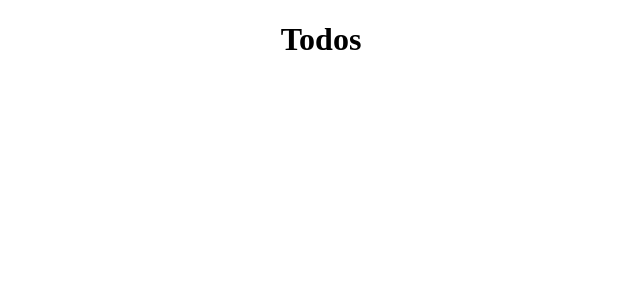
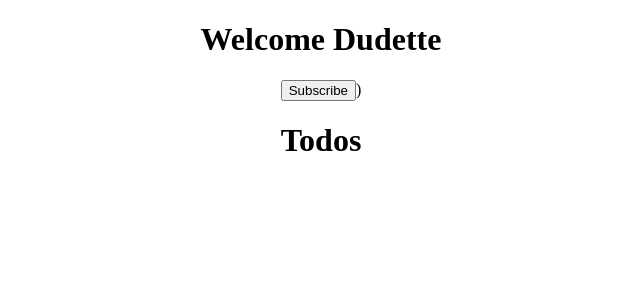
Before and after one commit to rob4abcba/ReactJS-Project, a React (Create React App) app: page / in a window 1280 px wide. Shown: the top 300 px of the page, without its empty margins (319-959 px from the left). Built offline with nearby package versions, Linux system fonts and the light colour scheme.

Commit message:
First commit

```diff
--- a/src/App.js
+++ b/src/App.js
@@ -1,6 +1,7 @@
 import React from 'react';
 import Todos from './components/Todos';
 import './App.css';
+import Message from './components/Message';
 
 class App extends React.Component {
   constructor(props) {
@@ -28,6 +29,7 @@
   render() {
   return (
     <div className="App">
+      <Message />
       <Todos />
     </div>
   );
--- /dev/null
+++ b/src/components/Message.js
@@ -0,0 +1,31 @@
+import React from 'react';
+
+class Message extends React.Component {
+    constructor() {
+        super()
+        this.state = {
+            message: "Welcome Dudette"
+        }
+    }
+
+    changeMessage() {
+        this.setState({
+            message: "Thank you for subscribing"
+        })
+    }
+
+  render() {
+  return (
+      <div>
+    <h1>
+      {this.state.message}
+    </h1>
+    <button onClick={() => this.changeMessage()}>
+    Subscribe
+    </button>)
+    </div>
+  );
+  }
+}
+
+export default Message;
```
